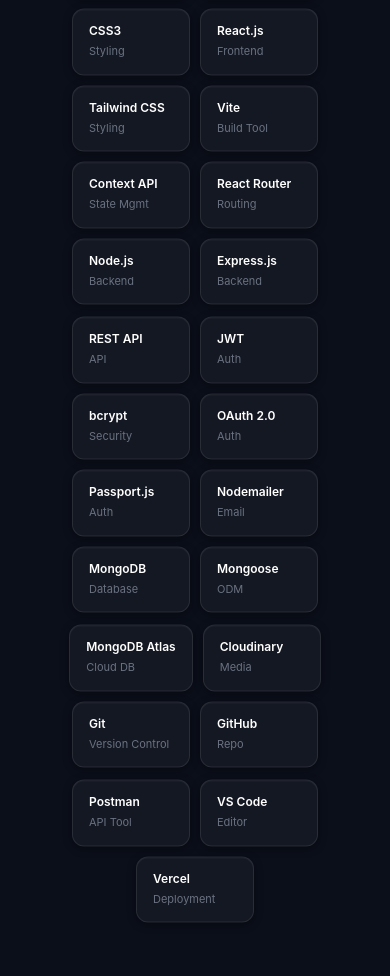
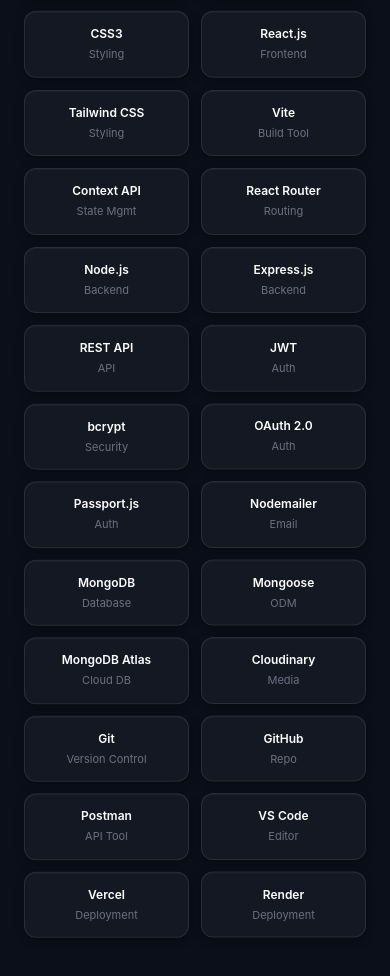
Before and after one commit to prashantjha1448/Prashant-jha-portfolio, a React (Vite) app: page / in a window 390 px wide. Shown: the part 4136-5112 px from the top of the page. Built offline with nearby package versions, Linux system fonts and the light colour scheme.

Commit message:
style: fix tech stack grid responsiveness and wire up navbar links to smooth-scroll

```diff
--- a/src/Components/Navbar.jsx
+++ b/src/Components/Navbar.jsx
@@ -7,22 +7,42 @@
       <div className="max-w-7xl mx-auto px-6 py-4 flex items-center justify-between">
 
         {/* Logo */}
-        <h1 className="text-xl font-semibold text-white tracking-wide">
+        <h1
+          onClick={() => {
+            const el = document.getElementById("hero");
+            if (el) el.scrollIntoView({ behavior: "smooth" });
+          }}
+          className="text-xl font-semibold text-white tracking-wide cursor-pointer"
+        >
           PJ
         </h1>
 
         {/* Links */}
         <div className="hidden md:flex items-center gap-8 text-gray-300">
-          <a href="#" className="hover:text-white transition">About</a>
-          <a href="#" className="hover:text-white transition">Projects</a>
-          <a href="#" className="hover:text-white transition">Experience</a>
-          <a href="#" className="hover:text-white transition">Contact</a>
+          {["About", "Projects", "Experience", "Contact"].map((l) => (
+            <button
+              key={l}
+              onClick={() => {
+                const el = document.getElementById(l.toLowerCase());
+                if (el) el.scrollIntoView({ behavior: "smooth" });
+              }}
+              className="hover:text-white transition cursor-pointer text-sm font-medium"
+            >
+              {l}
+            </button>
+          ))}
         </div>
 
         {/* Button */}
-        <button className="px-5 py-2 rounded-full text-white font-medium
-          bg-gradient-to-r from-blue-500 to-purple-500
-          hover:opacity-90 transition">
+        <button
+          onClick={() => {
+            const el = document.getElementById("contact");
+            if (el) el.scrollIntoView({ behavior: "smooth" });
+          }}
+          className="px-5 py-2 rounded-full text-white font-medium
+            bg-gradient-to-r from-blue-500 to-purple-500
+            hover:opacity-90 transition cursor-pointer"
+        >
           Hire Me
         </button>
 
--- a/src/Pages/TechStack.jsx
+++ b/src/Pages/TechStack.jsx
@@ -5,13 +5,13 @@
 gsap.registerPlugin(ScrollTrigger);
 
 // ✅ Small reusable card
-const TechCard = ({ tech }) => (
+const TechCard = ({ tech, index }) => (
   <div
-    className="tech-card rounded-xl px-4 py-3.5"
+    className="tech-card rounded-xl px-4 py-3.5 text-center flex flex-col justify-center items-center"
     style={{
       border: "1px solid rgba(255,255,255,0.09)",
       background: "rgba(255,255,255,0.04)",
-      minWidth: "118px",
+      animationDelay: `${index * 0.12}s`,
     }}
   >
     <div className="card-inner">
@@ -205,37 +205,11 @@
           </p>
         </div>
 
-        {/* ✅ FIXED PYRAMID LAYOUT */}
-        <div className="tech-grid flex flex-col gap-3">
-
-          {/* Row 1 - 10 */}
-          <div className="flex justify-center gap-2.5 flex-wrap">
-            {techs.slice(0, 10).map((tech, i) => (
-              <TechCard key={i} tech={tech} />
-            ))}
-          </div>
-
-          {/* Row 2 - 8 */}
-          <div className="flex justify-center gap-2.5 flex-wrap">
-            {techs.slice(10, 18).map((tech, i) => (
-              <TechCard key={i} tech={tech} />
-            ))}
-          </div>
-
-          {/* Row 3 - 4 */}
-          <div className="flex justify-center gap-2.5 flex-wrap">
-            {techs.slice(18, 22).map((tech, i) => (
-              <TechCard key={i} tech={tech} />
-            ))}
-          </div>
-
-          {/* Row 4 - 3 */}
-          <div className="flex justify-center gap-2.5 flex-wrap">
-            {techs.slice(22, 25).map((tech, i) => (
-              <TechCard key={i} tech={tech} />
-            ))}
-          </div>
-
+        {/* ✅ RESPONSIVE TECH GRID */}
+        <div className="tech-grid grid grid-cols-2 sm:grid-cols-3 md:grid-cols-4 lg:grid-cols-5 xl:grid-cols-6 gap-3">
+          {techs.map((tech, i) => (
+            <TechCard key={i} tech={tech} index={i} />
+          ))}
         </div>
 
         {/* Stats */}
```
